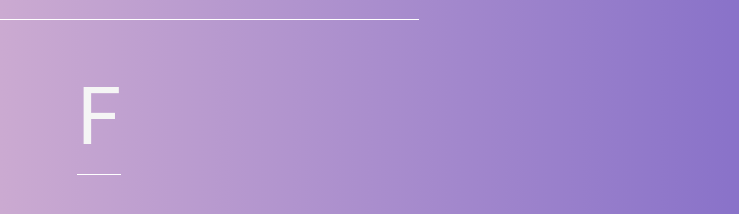
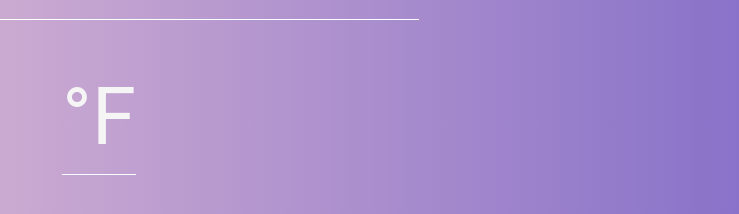
Before and after one commit to khulalit/WeatherAPP, a plain HTML site: page index.html in a window 1280 px wide. Shown: the part 382-596 px from the top of the page, without its empty margins (541-1280 px from the left). Drawn offline with Linux system fonts and the light colour scheme; a web font is replaced by a local one.

Commit message:
Update index.html

```diff
--- a/index.html
+++ b/index.html
@@ -18,7 +18,7 @@
                </div>
                <div class="row2">
                    <h2 class="temp-val"></h2>
-                   <span class="temp-span">F</span>
+                   <span class="temp-span">°F</span>
                </div>
                <h2 class="weather-dis"></h2>
                <p class="made-by">Made by Lalit From Darksky API.</p>
```
